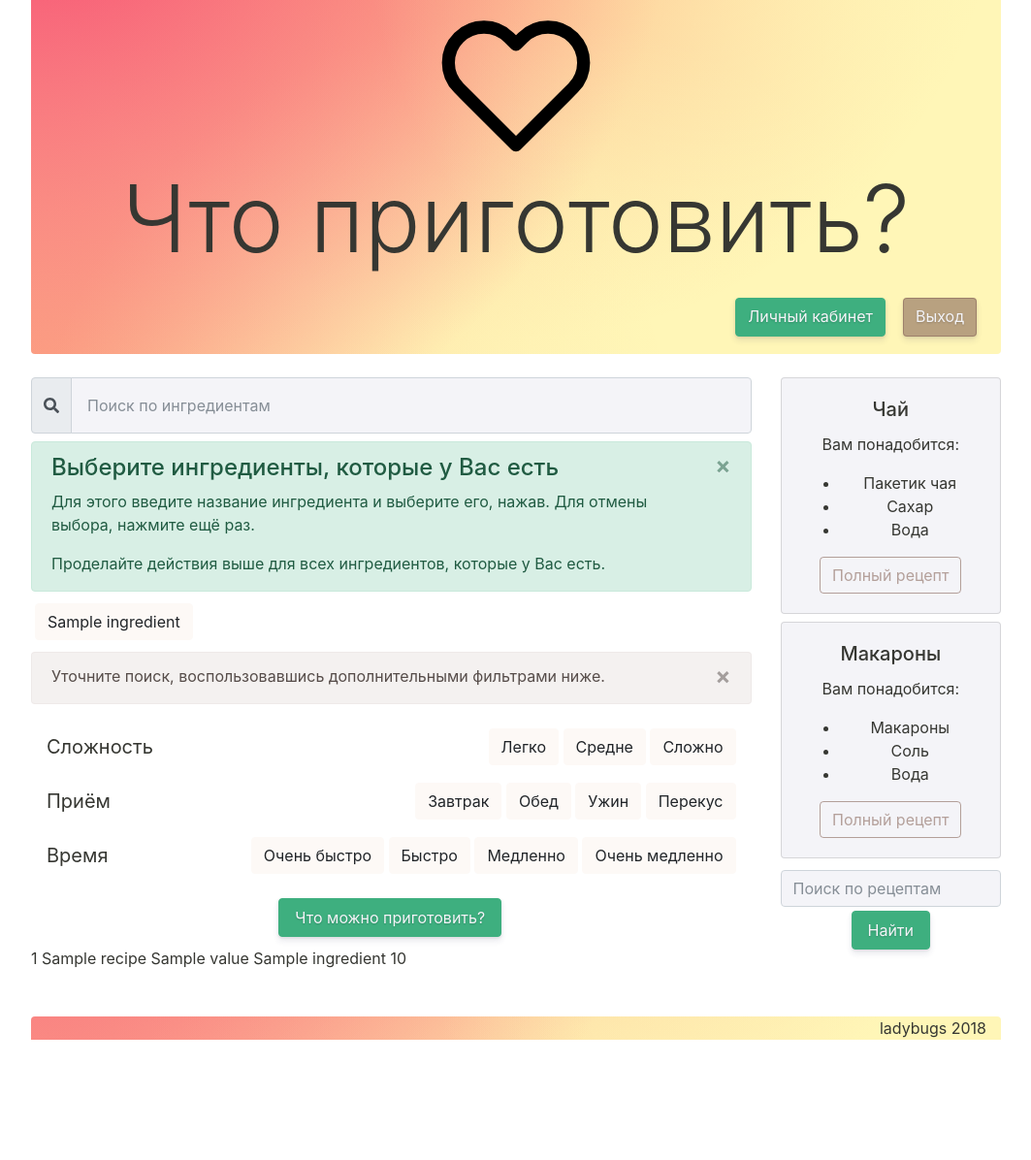
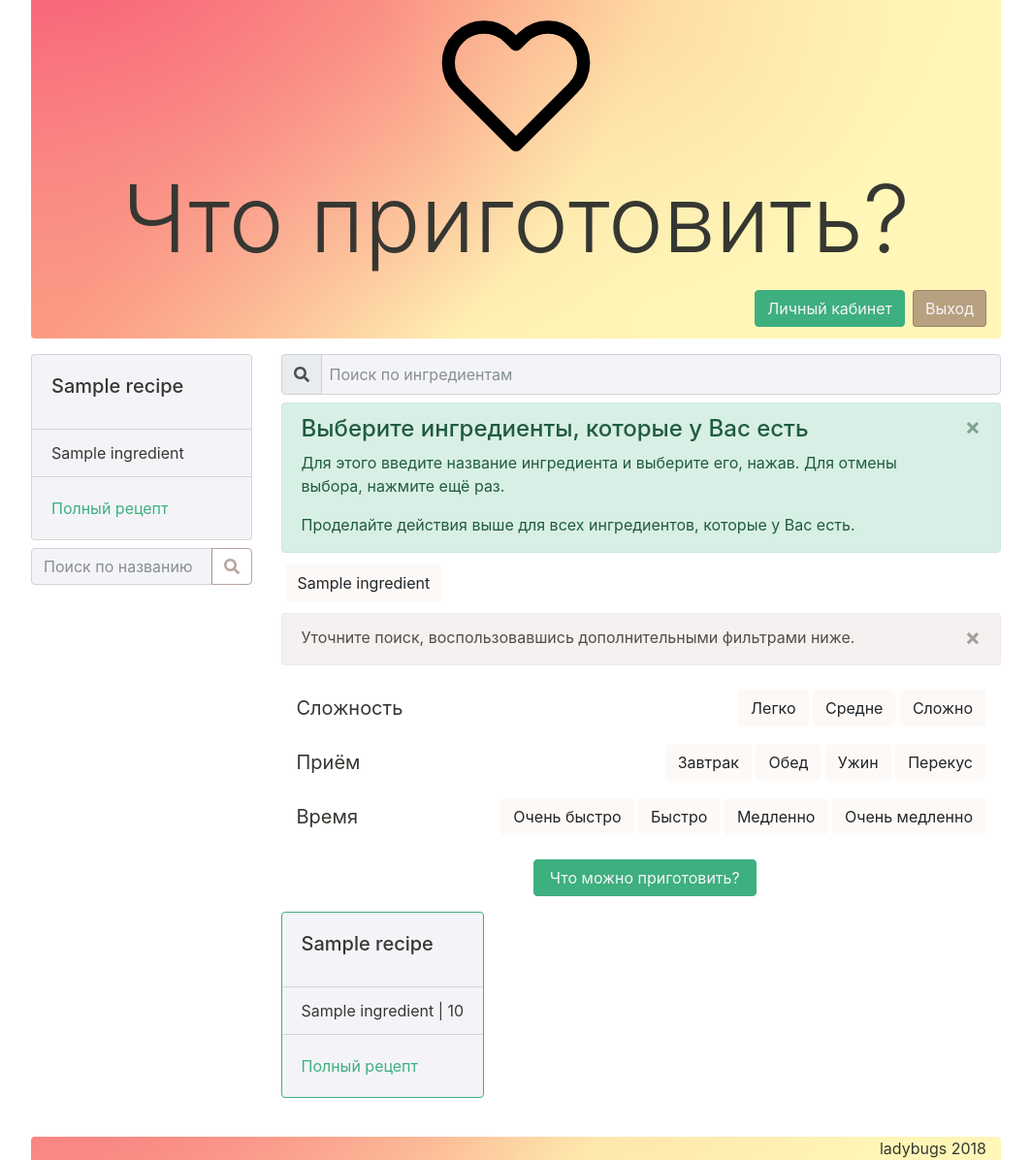
Before and after one commit to maekir/imhungry, a Django app: template templates/main.html in a window 1280 px wide. Shown: the whole page at 97% size, without its empty margins (108-1171 px from the left). Before the commit the page ends 1072 px from the top, so only its background shows below. Run offline with Django 3.2, Linux system fonts and the light colour scheme; the template is opened without the code that fills it: most values are stand-ins (such as "Sample title", 1, 10 or a date in 2020); some libraries are stand-ins or nearby versions.

Commit message:
design edits

```diff
--- a/ladybugs/models.py
+++ b/ladybugs/models.py
@@ -47,7 +47,6 @@ class RecipesInside(models.Model):
     amount = models.CharField(max_length=64)
 
 
-
 class Post(models.Model):
     author = models.ForeignKey('auth.User', on_delete=models.DO_NOTHING)
     title = models.CharField(max_length=200)
--- a/templates/main.html
+++ b/templates/main.html
@@ -12,11 +12,11 @@
 </head>
 
 <body>
-    <!-- Logo and page header -->
-    <div class="header-navbar__cover pb-1 rounded-bottom">
-    <header class="text-center pt-2">
+    <!-- Логотип и название -->
+    <div class="header-navbar__cover pb-2 rounded-bottom">
+    <header class="text-center pt-2 mb-3">
         <img class="logo-image" src="/static/assets/heart.svg" alt="sohungry">
-        <h1 class="display-1 mb-4 p-0 d-none d-md-block">Что приготовить?</h1>
+        <h1 class="display-1 p-0 d-none d-md-block">Что приготовить?</h1>
     </header>
 
     <!-- Навигационная панель -->
@@ -28,19 +28,19 @@
             <div class="collapse navbar-collapse" id="navbar-content">
                 <div class="navbar-nav ml-auto">
                     {% if name %}
-                    <a class="button btn btn-primary ml-0 ml-lg-2 mt-1 mt-lg-0" href="/userpage" role="button">
+                    <a class="btn btn-primary ml-0 ml-lg-2 mt-1 mt-lg-0" href="/userpage" role="button">
                     Личный кабинет
                     </a>
                     <!-- Выход - только если пользователь авторизован -->
-                    <a class="button btn btn-secondary ml-0 ml-lg-2 mt-1 mt-lg-0" href="/logout" role="button">
+                    <a class="btn btn-secondary ml-0 ml-lg-2 mt-1 mt-lg-0" href="/logout" role="button">
                     Выход
                     </a>
                     {% else %}
                     <!-- Регистрация и вход - пользователь не авторизован -->
-                    <a class="button btn btn-primary ml-0 ml-lg-2 mt-1 mt-lg-0" href="/register" role="button">
+                    <a class="btn btn-primary ml-0 ml-lg-2 mt-1 mt-lg-0" href="/register" role="button">
                     Регистрация
                     </a>
-                    <a class="button btn btn-secondary ml-0 ml-lg-2 mt-1 mt-lg-0" href="/login" role="button">
+                    <a class="btn btn-secondary ml-0 ml-lg-2 mt-1 mt-lg-0" href="/login" role="button">
                     Вход
                     </a>
                     {% endif %}
@@ -55,16 +55,73 @@
     <!-- /header-navbar__cover -->
 
     <!-- Основной контент страницы -->
-    <div class="container-fluid mt-4 m-0 p-0">
+    <div class="container-fluid mt-3 ml-2 ml-md-0 mr-2 mr-md-0 p-0">
         <div class="row">
+        <!-- Боковая панель -->
+        <div class="col-12 col-md-3 mt-4 mt-md-0 order-2 order-md-1">
+                <div class="row">
+                    <div class="col col-md-12">
+                            <h3 class="display-4 d-block d-md-none">Случайные рецепты</h3>
+                        <div class="d-flex flex-row flex-md-column align-items-stretch">
+
+                        <!-- Случайные рецепты -->
+                        {% csrf_token %}
+                        {% for recipe in random_recipes %}
+                        <div class="card mb-2 mr-2 mr-md-0">
+                            <div class="card-body">
+                                <h5 class="card-title">
+                                    {{ recipe.title }}
+                                </h5>
+                            </div>
+                            <ul class="list-group list-group-flush">
+                                {% for ingredient in recipe.recipesinside_set.all %}
+                                <li class="list-group-item">
+                                    {{ ingredient.ingredient.name }}
+                                </li>
+                                {% endfor %}
+                            </ul>
+                            <div class="card-body">
+                                <a href="#" class="card-link">
+                                    Полный рецепт
+                                </a>
+                            </div>
+                            <!-- /card-body -->
+                        </div>
+                        <!-- /card -->
+                        {% endfor %}
+                        </div>
+                    </div>
+                    <!-- /col -->
+                <div class="col-12 col-md">
+                    <form method="post" action="?act=2">
+                    <div class="input-group">
+                        {% csrf_token %}
+                        <input name="recipe_title_search" type="search" class="form-control rounded-left" placeholder="Поиск по названию">
+                        <div class="input-group-append">
+                            <button class="btn btn-outline-secondary" type="submit">
+                                <i class="fas fa-search"></i>
+                            </button>
+                        </div>
+                    </div>
+                    </form>
+                </div>
+                <!-- /col -->
+            </div>
+            <!-- /row -->
+        </div>
+        <!-- /Боковая панель-->
+
+
             <!-- Фильтры поиска -->
-            <div class="col-md-9">
+            <div class="col-md-9 order-1 order-md-2">
                 <!-- Фильтр по ингредиентам -->
                 <div class="input-group">
                     <div class="input-group-prepend">
-                        <div class="input-group-text" id="btnSearchIng"><i class="fas fa-search"></i></div>
+                        <div class="input-group-text" id="btnSearchIng">
+                            <i class="fas fa-search"></i>
                         </div>
-                    <input class="mr-auto form-control p-3" type="text" id="ingredient_search" placeholder="Поиск по ингредиентам" aria-label="Поиск по ингредиентам" aria-describedby="btnSearchIng">
+                    </div>
+                    <input class="mr-auto form-control p-2" type="text" id="ingredient_search" placeholder="Поиск по ингредиентам" aria-label="Поиск по ингредиентам" aria-describedby="btnSearchIng">
                 </div>
 
                 <div class="alert alert-primary alert-dismissible fade show mt-2 mb-0 pb-0" role="alert">
@@ -79,7 +136,7 @@
 
                 <div class="d-flex flex-column justify-content-center">
                     <!-- Форма поиска по ингредиентам и прочим параметрам -->
-                    <form action="#" method="post">
+                    <form action="?act=1" method="post">
                         <div class="ingredient_buttons btn-group-toggle mt-2" data-toggle="buttons">
                             {% for ingredient in ingredients %}
                             <label for="{{ ingredient.id }}" class="btn btn-light m-1">
@@ -156,95 +213,48 @@
                             <!-- /navbar -->
 
                         <div class="d-flex justify-content-center mt-2">
-                            <input class="button btn btn-primary ml-0 ml-lg-2 mt-1 mt-lg-2 pl-3 pr-3" type="submit" value="Что можно приготовить?">
+                            <input class="btn btn-primary ml-0 ml-lg-2 mt-1 mt-lg-2 pl-3 pr-3" type="submit" value="Что можно приготовить?">
                         </div>
                         <!-- /d-flex -->
-                        <div>
-                            {# проверка вывода рецептов #} {% csrf_token %}
+
+
+                    <!-- Вывод результатов поиска -->
+                    <div class="mt-3 d-flex flex-wrap">
+                        {% csrf_token %}
                         {% for recipe in recipes %}
-                                {{ recipe.id }}
+                        <div class="card border-primary mb-3 mr-2">
+                            <div class="card-body">
+                                <h5 class="card-title">
                                     {{ recipe.title }}
-                                {{ recipe.value }}
+                                </h5>
+                            </div>
+                            <!-- /card-body -->
+                            <ul class="list-group list-group-flush">
                                 {% for ingredient in recipe.recipesinside_set.all %}
-                                    {{ ingredient.ingredient.name }}
+                                <li class="list-group-item">
+                                    {{ ingredient.ingredient.name }} |
                                     {{ ingredient.amount }}
-                                    <br>
+                                </li>
                                 {% endfor %}
-                                <br>
-                            {% endfor %}
-
-                        </div>
-                    </form>
-                    <!-- /Форма поиска по ингредиентам и прочим параметрам -->
-                </div>
-                <!-- /d-flex -->
-            </div>
-            <!-- /col-md-9 -->
-
-            <!-- Боковая панель -->
-            <div class="col-12 col-md-3 mt-4 mt-md-0">
-                <div class="row">
-                    <div class="col col-md-12">
-
-                        <!-- Случайные рецепты -->
-                        <div class="card mb-2">
-                            <div class="card-body text-center">
-                                <h5 class="card-title">Чай</h5>
-                                <p>Вам понадобится:</p>
-                                <p class="card-text">
-                                    <ul>
-                                        <li>Пакетик чая</li>
-                                        <li>Сахар</li>
-                                        <li>Вода</li>
                             </ul>
-                                </p>
-                                <a class="btn btn-outline-secondary" href="#" role="button">
-                                        Полный рецепт
-                                    </a>
+                            <div class="card-body">
+                                <a class="card-link" href="#">Полный рецепт</a>
                             </div>
                             <!-- /card-body -->
                         </div>
                         <!-- /card -->
+                        {% endfor %}
                     </div>
-                    <!-- /col -->
-                    <div class="col col-md-12">
-                        <div class="card mb-2">
-                            <div class="card-body text-center">
-                                <h5 class="card-title">Макароны</h5>
-                                <p>Вам понадобится:</p>
-                                <p class="card-text">
-                                    <ul>
-                                        <li>Макароны</li>
-                                        <li>Соль</li>
-                                        <li>Вода</li>
-                                    </ul>
-                                </p>
-                                <a class="btn btn-outline-secondary" href="#" role="button">
-                                        Полный рецепт
-                                    </a>
+                    <!-- /d-flex (вывод результатов поиска) -->
                 </div>
-                            <!-- /card-body -->
+                <!-- /d-flex -->
+            </form>
+            <!-- /Форма поиска по ингредиентам и прочим параметрам -->
         </div>
-                        <!-- /card -->
+        <!-- /col-md-9 -->
 
 </div>
-                    <!-- /col -->
-                    <div class="col-12 col-md">
-                        <form class="form mt-1 d-flex flex-column align-items-stretch">
-                            <input class="form-control pr-md-auto pl-md-auto" type="search" placeholder="Поиск по рецептам">
-                            <button class="button btn btn-primary mt-1 pl-3 pr-3 mx-auto d-block" type="submit">
-                                    Найти
-                                </button>
-                        </form>
-                    </div>
-                    <!-- /col -->
-                </div>
-                <!-- /row -->
-
-            </div>
-            <!-- /Боковая панель-->
-        </div>
-        <!-- /container -->
+    <!-- /container - Основной контент страницы-->
 
 <!-- Footer -->
 <div class="footer__cover rounded-top">
@@ -252,9 +262,6 @@
     <p class="text-right pb-0 mb-0">ladybugs 2018</p>
 </footer>
 </div>
-    </div>
-    <!-- /Основной контент страницы -->
-
 
 <!-- Скрипты js -->
 <script src="/static/js/jquery.min.js"></script>
```
Also changed, not shown: ladybugs/views.py (+41 -27 lines). Lines whose indentation alone changed are shown as unchanged.
